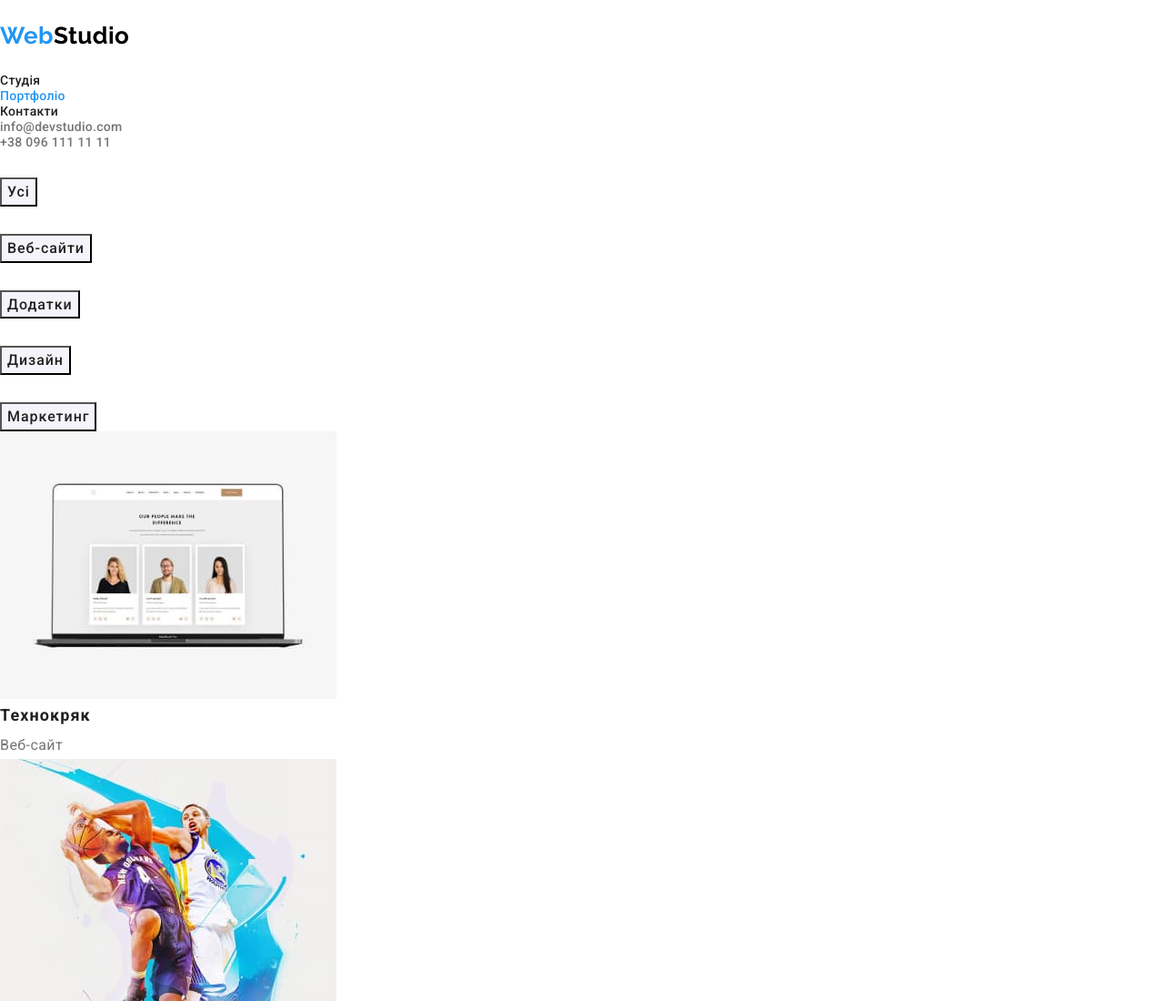
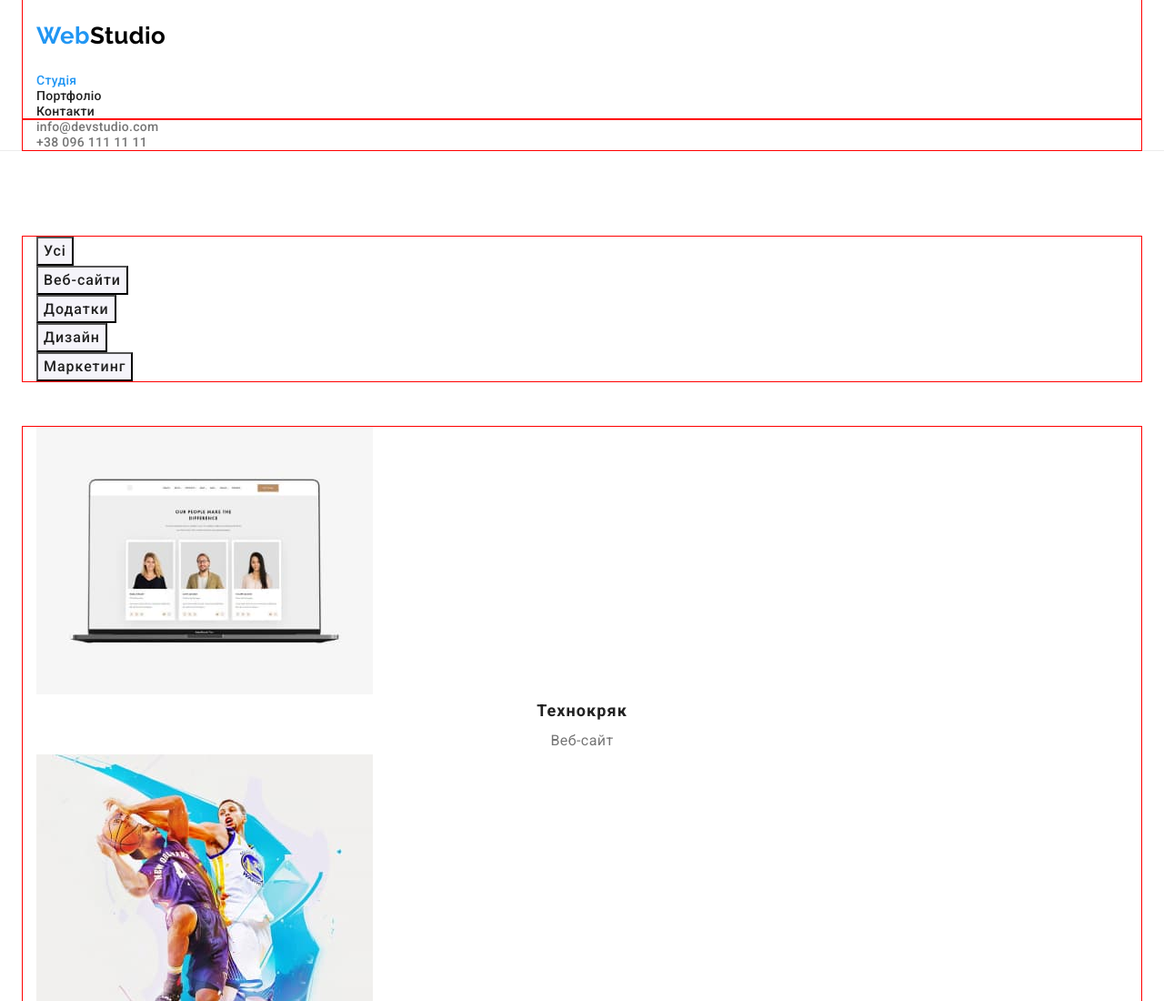
Before and after one commit to DmitroLitvinenko/goit-markup-hw-03, a plain HTML site: page portfolio.html in a window 1280 px wide. Shown: the top 1100 px of the page at 91% size. Drawn offline with nearby package versions, Linux system fonts and the light colour scheme.

Commit message:
portfolio.html create container

```diff
--- a/css/style.css
+++ b/css/style.css
@@ -56,6 +56,10 @@ body {
   list-style: none;
 }
 /* --------------------------HEADER---------------------------- */
+.header {
+  border-bottom: 1px solid #ececec;
+}
+
 .logo {
   font-family: 'Raleway';
   font-weight: 700;
@@ -119,7 +123,6 @@ body {
 }
 
 .btn {
-  margin-top: 30px;
   font-family: inherit;
   font-weight: 700;
   font-size: 16px;
@@ -128,6 +131,10 @@ body {
   color: var(--primary-white);
   background-color: var(--accent-color);
   text-decoration: none;
+}
+
+.hero-btn {
+  margin-top: 30px;
 }
 .btn:hover,
 .btn:focus {
@@ -223,6 +230,10 @@ body {
 }
 
 /* --------------------------PORTFOLIO---------------------------- */
+.filter-list {
+  margin-top: 94px;
+  margin-bottom: 50px;
+}
 
 .btn-portfolio {
   font-weight: 500;
@@ -237,6 +248,10 @@ body {
   color: var(--primary-white);
 }
 
+.project-list {
+  margin-bottom: 94px;
+  text-align: center;
+}
 .project-title {
   font-weight: 700;
   font-size: 18px;
--- a/portfolio.html
+++ b/portfolio.html
@@ -20,25 +20,29 @@
     />
     <link rel="stylesheet" href="./css/style.css" />
   </head>
-  <body>
   <header class="header">
+      <div class="container">
         <nav>
           <a href="./index.html" lang="en" class="logo link"
             >Web<span class="logo-header">Studio</span></a
           >
           <ul class="header-nav list">
             <li class="header-item">
-            <a href="./index.html " class="header-link link">Студія</a>
+              <a href="./index.html " class="header-link link current"
+                >Студія</a
+              >
             </li>
             <li class="header-item">
-            <a href="" class="header-link link current">Портфоліо</a>
+              <a href="./portfolio.html" class="header-link link">Портфоліо</a>
             </li>
             <li class="header-item">
               <a href="" class="header-link link">Контакти</a>
             </li>
           </ul>
         </nav>
+      </div>
 
+      <div class="container">
         <ul class="contacts list">
           <li class="contacts-item">
             <a href="mailto:info@devstudio.com" class="contact-link link"
@@ -51,11 +55,13 @@
             >
           </li>
         </ul>
+      </div>
     </header>
 
     <main>
       <section class="filter">
         <h1 class="hidden-title">Наші проекти</h1>
+       <div class="container">
           <ul class="filter-list list">
             <li class="filter-item">
               <button type="button" class="btn-portfolio btn">Усі</button>
@@ -73,6 +79,8 @@
               <button type="button" class="btn-portfolio btn">Маркетинг</button>
             </li>
           </ul>
+       </div>
+        <div class="container">
           <ul class="project-list list">
             <li class="project-item">
               <img
@@ -171,6 +179,7 @@
               <p>Додаток</p>
             </li>
           </ul>
+        </div>
       </section>
     </main>
 
```
Also changed, not shown: index.html (+1 -1 lines). Lines whose indentation alone changed are shown as unchanged.
